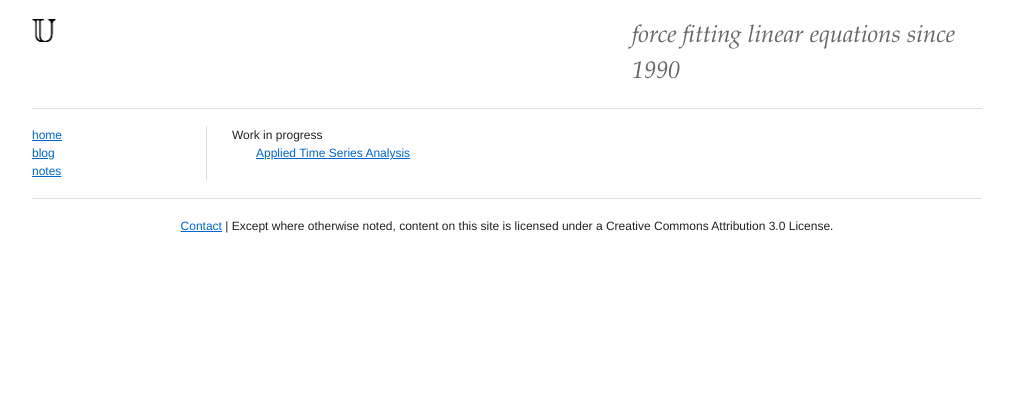
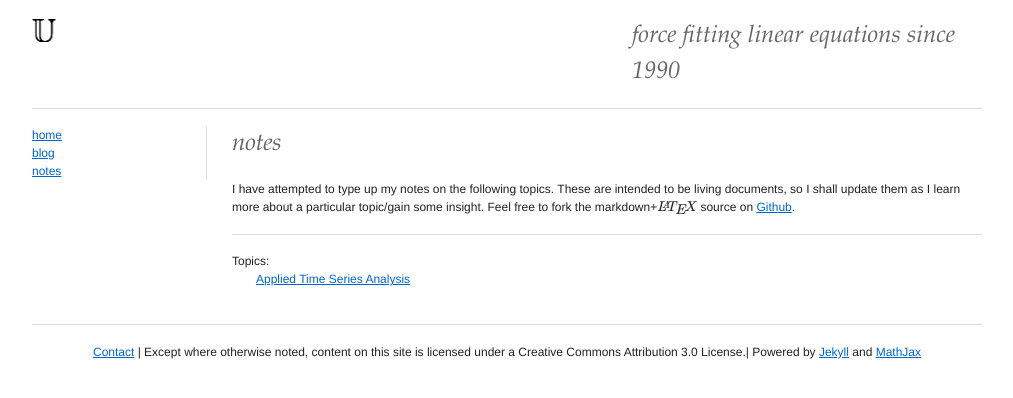
Before and after one commit to unsequitur/unsequitur.github.io, a Jekyll site: the page built from notes/index.md, in a window 1280 px wide. Shown: the top 398 px of the page, without its empty margins (133-1146 px from the left). Built offline with Jekyll 4.4.1, drawn with Linux system fonts in a browser that asks for light colours; formulas are drawn with MathJax 3.

Commit message:
random edits

```diff
--- a/_layouts/default.html
+++ b/_layouts/default.html
@@ -47,7 +47,9 @@
 			<hr>
 			<p><center><a href="mailto:foobar4life@gmail.com?Subject:Blog">Contact</a>
 				| Except where otherwise noted, content on this site is licensed
-				under a Creative Commons Attribution 3.0 License.</center></p>
+				under a Creative Commons Attribution 3.0 License.|
+			    Powered by <a href="http://www.jekyllrb.com">Jekyll</a> and
+			    <a href="http://www.mathjax.org/">MathJax</a></center></p>
 			</footer>
 		</div>
     </body>
--- a/notes/index.md
+++ b/notes/index.md
@@ -3,6 +3,14 @@ layout: default
 title: notes
 ---
 
-Work in progress
+<h2 class="alt">notes</h2>
+I have attempted to type up my notes on the following topics. These
+are intended to be living documents, so I shall update them as I learn
+more about a particular topic/gain some insight. Feel free to fork
+the markdown+$$\LaTeX$$ source on
+[Github](https://github.com/unsequitur/unsequitur.github.io).
+
+<hr />
+Topics:
 
 [Applied Time Series Analysis](./tsa/)
```
Also changed, not shown: notes/tsa/intro.md (+0 -6 lines), 8 other files.
